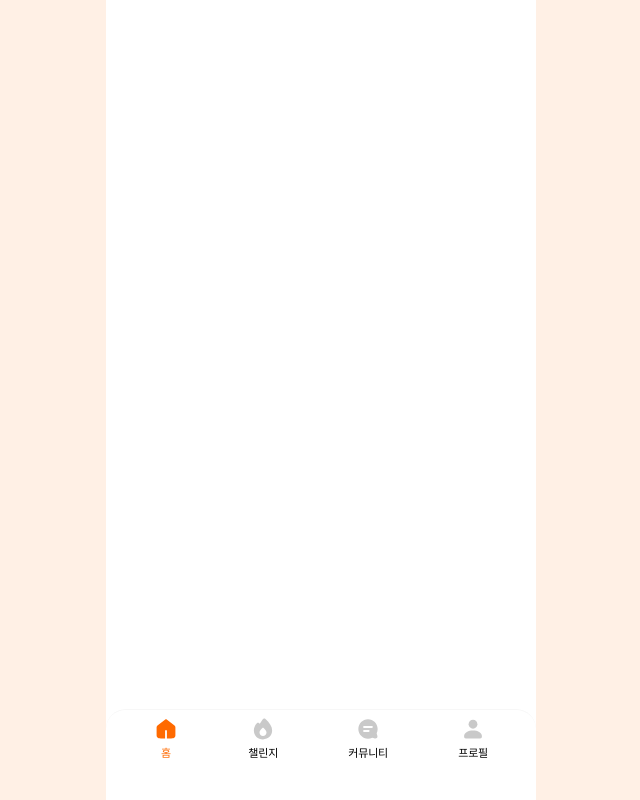
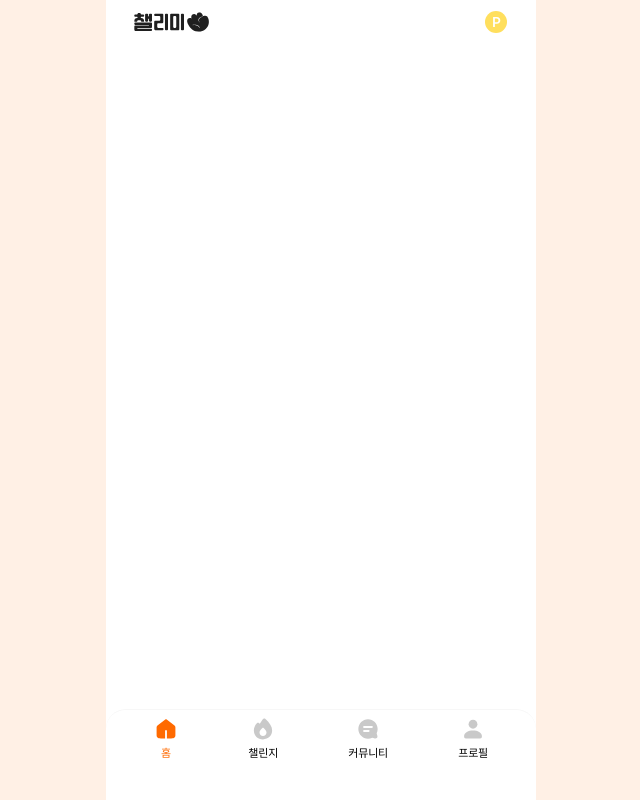
Before and after one commit to Chaellimi/Chaellimi_Web, a Next.js app: page / in a window 1280 px wide. Shown: the whole page, without its empty margins (319-959 px from the left). Built offline with nearby package versions, Linux system fonts and the light colour scheme.

Commit message:
feat(#12) :: Home Header 완성

```diff
--- a/src/app/page.tsx
+++ b/src/app/page.tsx
@@ -1,7 +1,16 @@
+import TextLogo from '@/components/shared/TextLogo';
+import PointIcon from '@public/icons/Point';
 import React from 'react';
 
 const Home = () => {
-  return <div className="w-full h-[100vh]"></div>;
+  return (
+    <div className="w-full h-[100vh]">
+      <header className="flex items-center justify-between w-full h-11 pr-7 pl-7">
+        <TextLogo width={75} />
+        <PointIcon />
+      </header>
+    </div>
+  );
 };
 
 export default Home;
```
